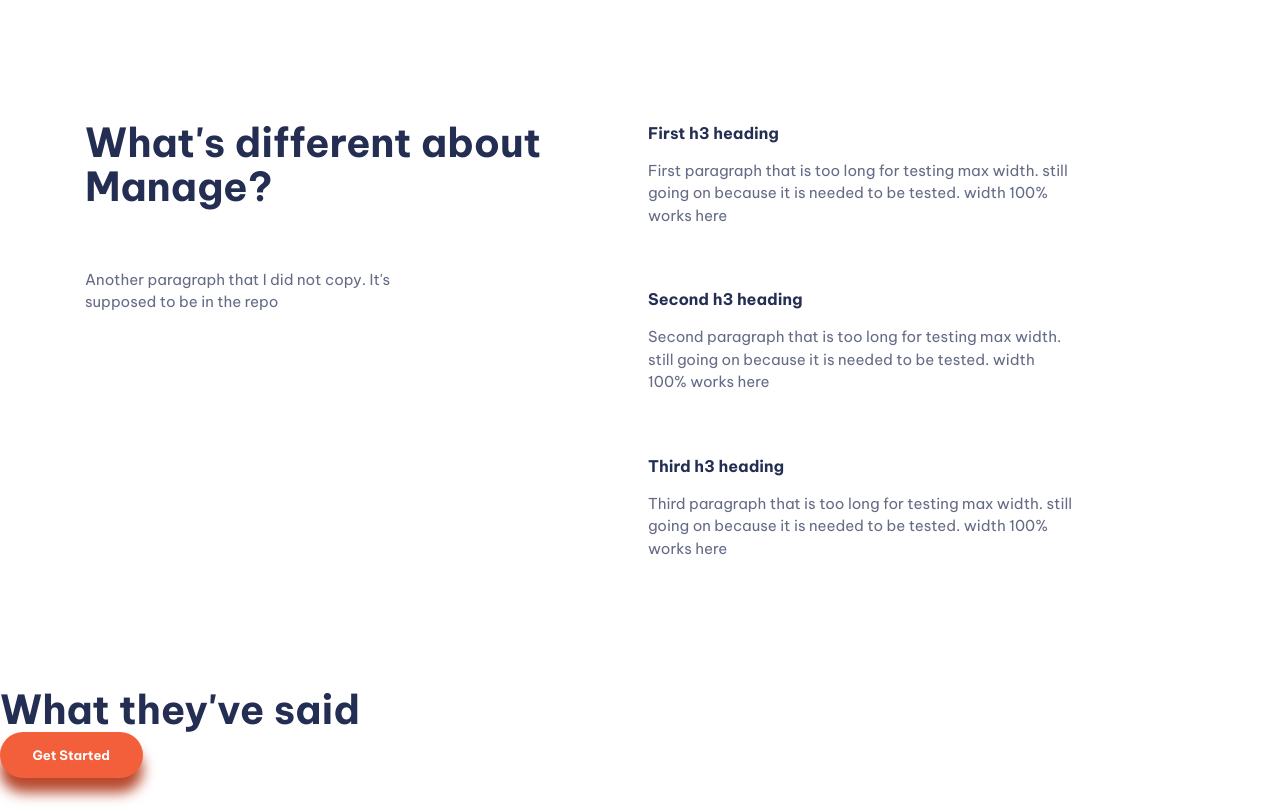
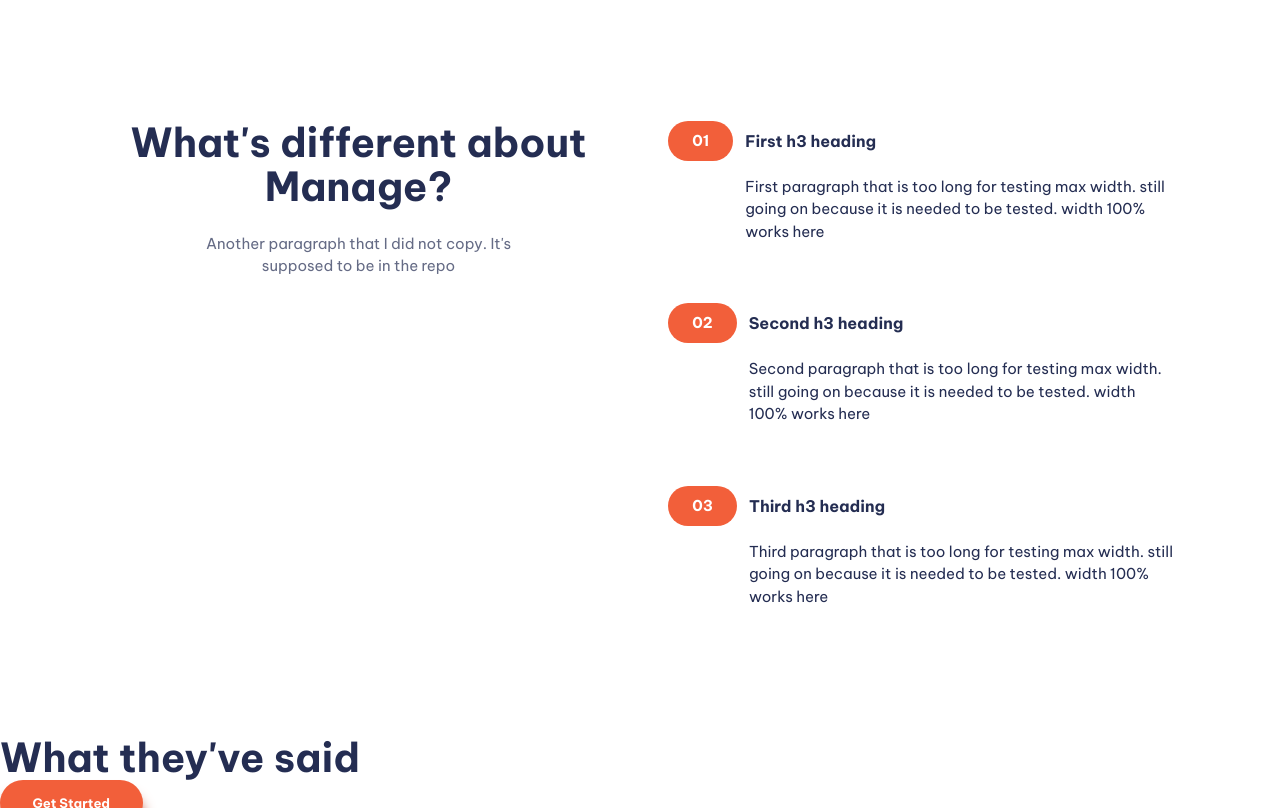
Before and after one commit to gitneil1/fem-manage-landing-page, a website built with Vite: page index.html in a window 1280 px wide. Shown: the part 600-1408 px from the top of the page. Built offline with nearby package versions, Linux system fonts and the light colour scheme.

Commit message:
done with part 8

```diff
--- a/index.html
+++ b/index.html
@@ -91,7 +91,9 @@
       <section class="padding-block-900">
         <div class="container">
           <div class="even-columns">
-            <div class="flow">
+            <div class="flow text-center-sm-only margin-bottom-700 text-center"
+              style="--flow-spacer: 1.5rem"
+            >
               <h2 class="fs-secondary-heading fw-bold">What's different about Manage?</h2>
               <p>Another paragraph that I did not copy. It's supposed to be in the repo</p>
             </div>
@@ -101,24 +103,30 @@
               >
                 <li>
                   <div class="flow" style="--flow-spacer: 1em;">
-                    <h3 class="fs-600 fw-bold">First h3 heading</h3>
-                    <p data-width="wide">
+                    <h3 class="numbered-items__title | fs-600 fw-bold">First h3 heading</h3>
+                    <p class="numbered-items__body"
+                      data-width="wide"
+                    >
                       First paragraph that is too long for testing max width. still going on because it is needed to be tested. width 100% works here
                     </p>
                   </div>
                 </li>
                 <li>
                   <div class="flow" style="--flow-spacer: 1em;">
-                    <h3 class="fs-600 fw-bold">Second h3 heading</h3>
-                    <p data-width="wide">
+                    <h3 class="numbered-items__title | fs-600 fw-bold">Second h3 heading</h3>
+                    <p data-width="wide"
+                      class="numbered-items__body"
+                    >
                       Second paragraph that is too long for testing max width. still going on because it is needed to be tested. width 100% works here
                     </p>
                   </div>
                 </li>
                 <li>
                   <div class="flow" style="--flow-spacer: 1em;">
-                    <h3 class="fs-600 fw-bold">Third h3 heading</h3>
-                    <p data-width="wide">
+                    <h3 class="numbered-items__title |  fs-600 fw-bold">Third h3 heading</h3>
+                    <p data-width="wide"
+                      class="numbered-items__body"
+                    >
                       Third paragraph that is too long for testing max width. still going on because it is needed to be tested. width 100% works here
                     </p>
                   </div>
--- a/src/andy-bell-reset.css
+++ b/src/andy-bell-reset.css
@@ -350,6 +350,68 @@
   background-position: -20rem;
   opacity: 0.2;
 }
+.numbered-items{
+  counter-reset: count;
+  width: fit-content;
+  margin-inline: auto;
+}
+.numbered-items li{
+  counter-increment: count;
+}
+.numbered-items div{
+  display: grid;
+  position: relative;
+  align-items: center;
+  column-gap: var(--size-300);
+  grid-template-columns: min-content 1fr;
+}
+.numbered-items__title{
+  grid-row: 1 / 2;
+  grid-column: 2 / 3;
+  line-height: 1;
+}
+.numbered-items__body{
+  grid-column: 1 / -1;
+}
+@media (min-width: 30em){
+  .numbered-items__body{
+    grid-column: 2 / -1;
+  }
+}
+.numbered-items div::before,
+.numbered-items div::after{
+  height: 40px;
+}
+.numbered-items div::before{
+  content: "0" counter(count);
+  display: flex;
+  align-items: center;
+  background-color: var(--clr-accent-400);
+  color: var(--clr-neutral-100);
+  font-weight: var(--fw-bold);
+  padding: 0 var(--size-500);
+  border-radius: 10vw;
+  grid-row: 1 / 2;
+  grid-column: 1 / 2;
+}
+
+@media (max-width: 30em){
+
+.numbered-items div::after{
+  --bg: var(--clr-accent-100);
+  content: "";
+  display: block;
+  z-index: -1;
+  border-radius: 100vw 0 0 100vw;
+  grid-column: 1 / -1;
+  grid-row: 1 / 2;
+  background: orange;
+  box-shadow: 4em 0 0 var(--bg);
+  background: var(--bg);
+}
+
+}
+
 
 /* Utility classes */
 .visually-hidden{
@@ -365,8 +427,8 @@
 }
 .container{
   --max-width: 1110px;
-  --padding: 1rem;
-  width: min(var(--max-width), 100% - (var(--padding) * 2));
+  --container-padding: 1rem;
+  width: min(var(--max-width), 100% - (var(--container-padding) * 2));
   margin-inline: auto;
 }
 .even-columns{
@@ -397,6 +459,20 @@
 .flow > * + *{
   /* use 4em if --flow-spacer is not defined */
   margin-top: var(--flow-spacer, 4em);
+}
+.text-center{
+  text-align: center;
+}
+.text-center p{
+  margin-inline: auto;
+}
+@media (max-width: 50em){
+  .text-center-sm-only{
+    text-align: center;
+  }
+  .text-center p{
+    margin-inline: auto;
+  }
 }
 
 .text-primary-400{
@@ -461,6 +537,9 @@
 .padding-block-700{
   padding-block: var(--size-700);
 }
+.margin-bottom-700{
+  padding-block-end: var(--size-700);
+}
 .padding-block-900{
   padding-block: var(--size-900);
 }
```
